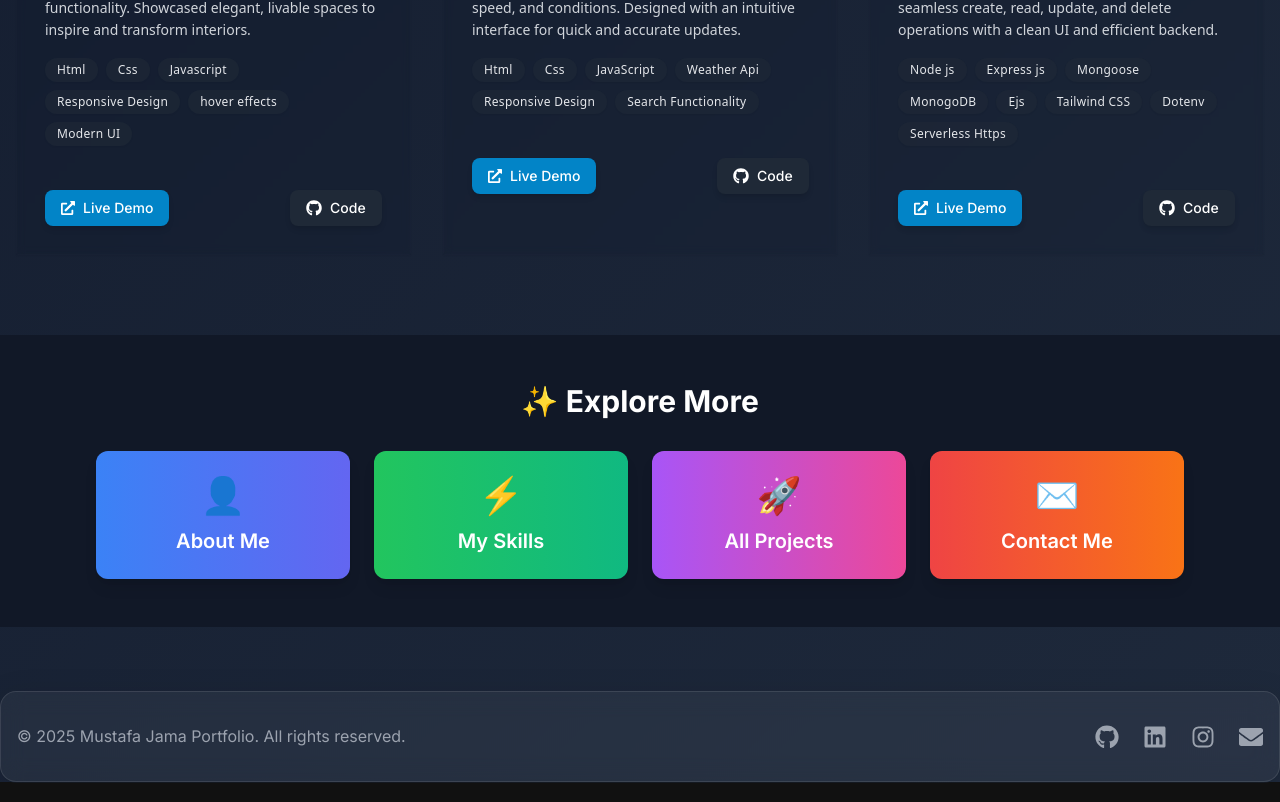
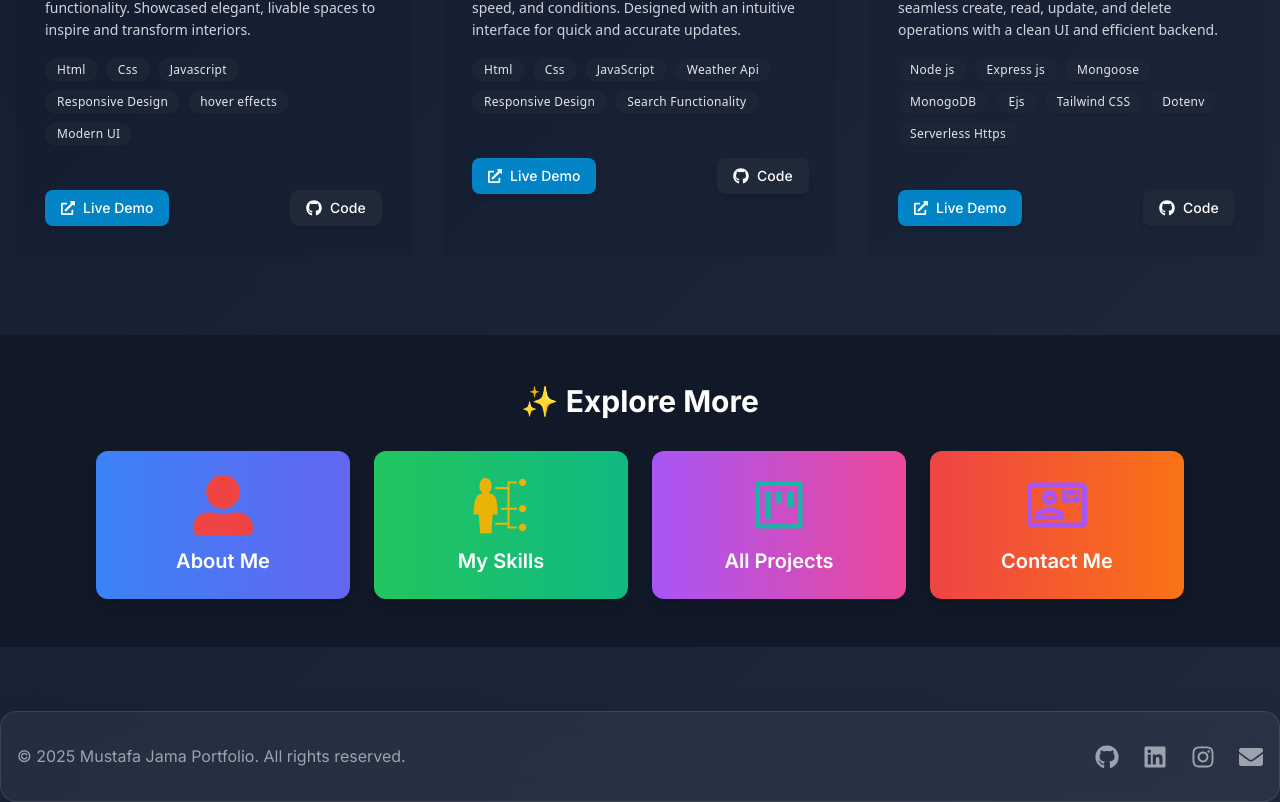
Before and after one commit to mustafa-mmd/mustafa-new-portfolio-website, a React (Vite) app: page / in a window 1280 px wide. Shown: the part 1890-2692 px from the top of the page. Built offline with nearby package versions, Linux system fonts and the light colour scheme.

Commit message:
change home page icons

```diff
--- a/src/components/Sections/QuickLinks.jsx
+++ b/src/components/Sections/QuickLinks.jsx
@@ -1,11 +1,17 @@
 import { Link } from "react-router-dom";
+// Importing from react-icons
+import { FaUserAlt } from "react-icons/fa";        // Profile/User Icon
+import { GiSkills } from "react-icons/gi";        // Skills Icon
+import { AiOutlineProject } from "react-icons/ai"; // Project Icon
+import { MdOutlineContactMail } from "react-icons/md"; // Contact Icon
 
 export default function QuickLinks() {
   const links = [
-    { name: "About Me", href: "/about", icon: "👤", color: "from-blue-500 to-indigo-500" },
-    { name: "My Skills", href: "/skills", icon: "⚡", color: "from-green-500 to-emerald-500" },
-    { name: "All Projects", href: "/projects", icon: "🚀", color: "from-purple-500 to-pink-500" },
-    { name: "Contact Me", href: "/contact", icon: "✉️", color: "from-red-500 to-orange-500" },
+    { name: "About Me", href: "/about", icon:<FaUserAlt className="text-red-500 text-3xl sm:text-4xl md:text-5xl lg:text-6xl" />, color: "from-blue-500 to-indigo-500" },
+    { name: "My Skills", href: "/skills", icon:<GiSkills className="text-yellow-500 text-3xl sm:text-4xl md:text-5xl lg:text-6xl" />
+, color: "from-green-500 to-emerald-500" },
+    { name: "All Projects", href: "/projects", icon:<AiOutlineProject className="text-teal-500 text-3xl sm:text-4xl md:text-5xl lg:text-6xl" />, color: "from-purple-500 to-pink-500" },
+    { name: "Contact Me", href: "/contact", icon: <MdOutlineContactMail className="text-purple-500 text-3xl sm:text-4xl md:text-5xl lg:text-6xl" />, color: "from-red-500 to-orange-500" },
   ];
 
   return (
--- a/src/data/dataTimeline.js
+++ b/src/data/dataTimeline.js
@@ -20,7 +20,7 @@ export const timelineData = [
   company: "Freelance",
   period: "2025 - Present",
   description: "Designing and developing end-to-end web applications for clients, with expertise in both frontend and backend technologies. Focused on delivering responsive UIs, scalable backend systems, and optimized digital solutions using the MERN stack and modern web tools.",
-  icon: "🚀",
+  icon: "🌐",
   skills: [
     "Full-Stack Development",
     "MERN Stack",
--- a/src/data/skills.js
+++ b/src/data/skills.js
@@ -8,7 +8,7 @@ export const skills = [
       { name: "JavaScript", icon: "📜", level: "Expert" },
       { name: "React", icon: "⚛️", level: "Expert" },
       { name: "Redux Toolkit", icon: "🛠️", level: "Advanced" },
-      { name: "Next.js", icon: "🚀", level: "Advanced" },
+      { name: "Next.js", icon: "👨‍💻", level: "Advanced" },
       { name: "TypeScript", icon: "🔷", level: "Advanced" }
     ]
   },
```
